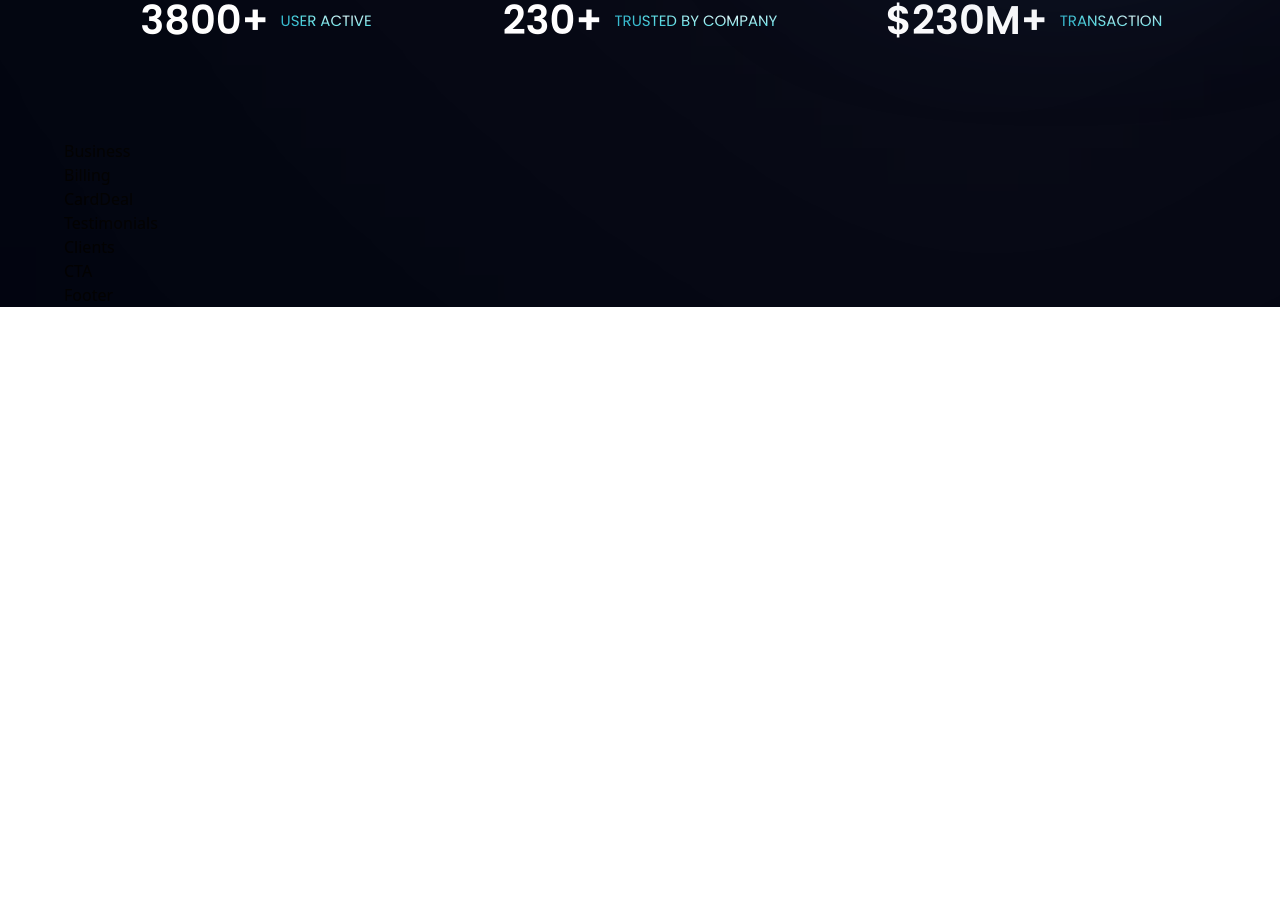
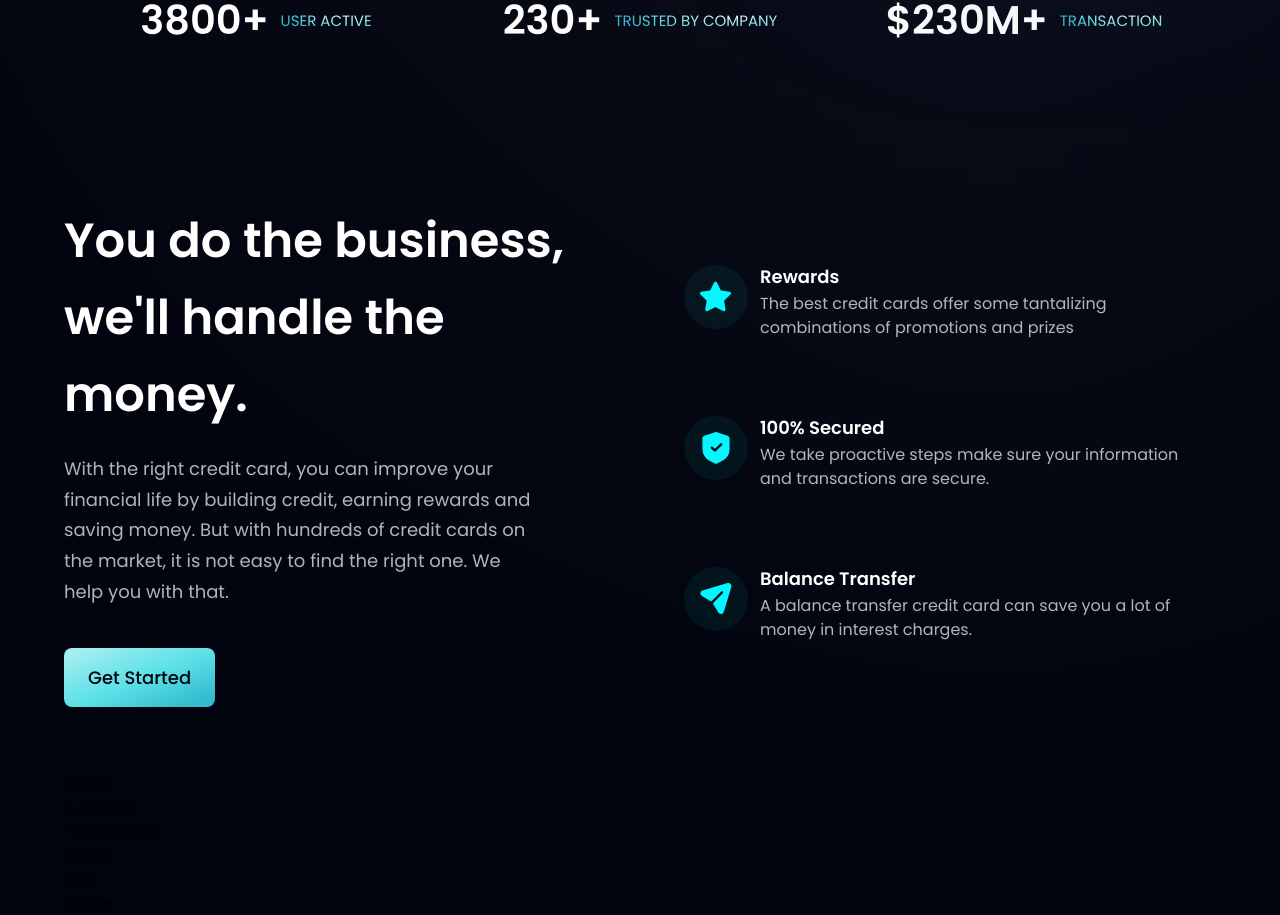
Before and after one commit to lucasmenke/tutorial-modern-ui, a Next.js app: page / in a window 1280 px wide. Shown: the part 808-1723 px from the top of the page. Before the commit the page ends 1115 px from the top, so only its background shows below. Built offline with nearby package versions, Linux system fonts and the light colour scheme.

Commit message:
added business section

```diff
--- a/app/components/app-page/Business.tsx
+++ b/app/components/app-page/Business.tsx
@@ -1,7 +1,53 @@
-import React from 'react'
+import Image from "next/image";
+import { features } from "../../../constants/constants";
+import styles, { layout } from "../../../styles/style";
+import Button from "./Button";
+
+const FeatureCard = ({
+  id,
+  title,
+  icon,
+  content,
+  index,
+}: {
+  id: string;
+  title: string;
+  icon: string;
+  content: string;
+  index: number;
+}) => (
+  <div className={`flex flex-row p-6 rounded-[20px] feature-card ${index !== features.length - 1 ? "mb-6" : "mb-0"}`}>
+    <div className={`w-[64px] h-[64px] rounded-full bg-dimBlue ${styles.flexCenter}`}>
+      <Image src={icon} alt="Icon" className="object-contain w-1/2 h-1/2" />
+    </div>
+    <div className="flex-1 flex flex-col ml-3">
+      <h4 className="font-poppins font-semibold text-white text-[18px] leading-[23px] mb-1">{title}</h4>
+      <p className="font-poppins font-normal text-dimWhite text-[16px] leading-[24px] mb-1">{content}</p>
+    </div>
+  </div>
+);
 
 export default function Business() {
   return (
-    <div>Business</div>
-  )
+    <section id="features" className={layout.section}>
+      <div className={layout.sectionInfo}>
+        <h2 className={styles.heading2}>
+          You do the business, <br className="hidden sm:block" />
+          we'll handle the money.
+        </h2>
+        <p className={`${styles.paragraph} max-w-[470px] mt-5`}>
+          With the right credit card, you can improve your financial life by
+          building credit, earning rewards and saving money. But with hundreds
+          of credit cards on the market, it is not easy to find the right one.
+          We help you with that.
+        </p>
+        <Button styles="mt-10" />
+      </div>
+      <div className={`${layout.sectionImg} flex-col`}>
+        {features.map((feature, index) => (
+          <FeatureCard key={feature.id} {...feature} index={index} />
+        ))}
+      </div>
+    </section>
+  );
 }
--- a/app/components/app-page/Button.tsx
+++ b/app/components/app-page/Button.tsx
@@ -1,7 +1,10 @@
-import React from 'react'
-
-export default function Button() {
+export default function Button({ styles }: { styles: string }) {
   return (
-    <div>Button</div>
-  )
+    <button
+      type="button"
+      className={`py-4 px-6 bg-blue-gradient rounded-lg font-poppins font-medium text-[18px] text-primary outline-none ${styles}`}
+    >
+      Get Started
+    </button>
+  );
 }
```
